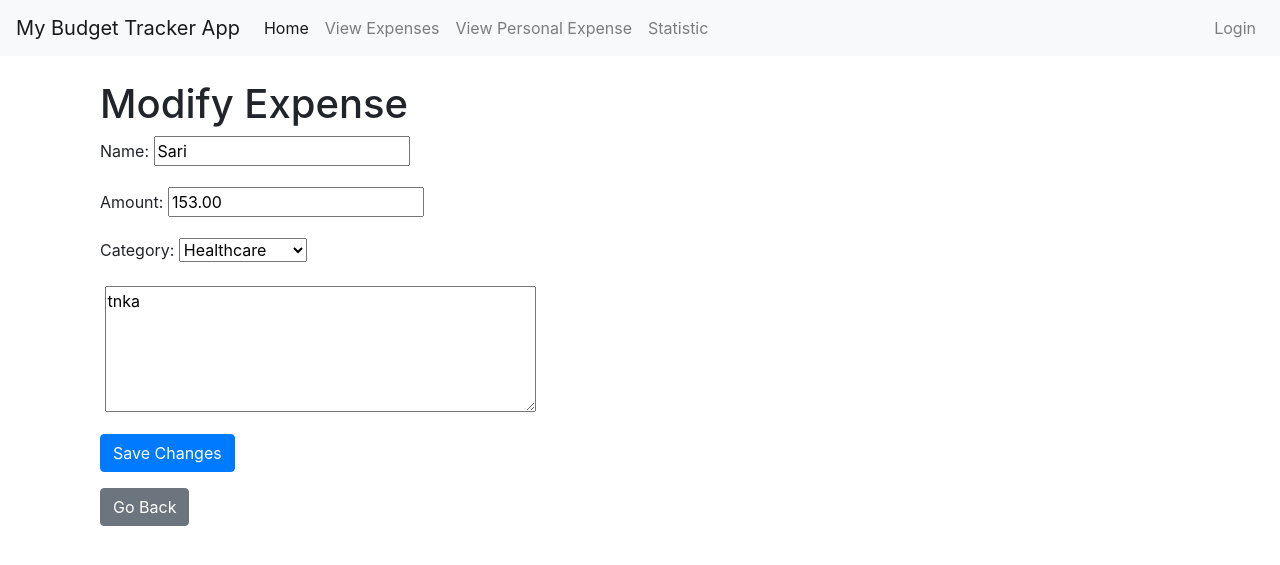
After one commit to omrysinwany/budget_tracker, a Django app: page /modify_expense/6/ in a window 1280 px wide. The commit adds this page. Shown: the top 565 px of the page. Run offline with Django 4.2, Linux system fonts and the light colour scheme; data comes from the database, SQL or seed files in the repository; both versions use the stored data as it was after the commit; some libraries are stand-ins or nearby versions.

```diff
--- a/budget_tracker/budget_tracker/urls.py
+++ b/budget_tracker/budget_tracker/urls.py
@@ -16,9 +16,14 @@ Including another URLconf
 """
 from django.contrib import admin
 from django.urls import include, path
+from django.conf import settings
+from django.conf.urls.static import static
 
 urlpatterns = [
     path("admin/", admin.site.urls),
     path("", include("expenses.urls")),
     path("", include("django.contrib.auth.urls")),
 ]
+
+if settings.DEBUG:
+    urlpatterns += static(settings.STATIC_URL, document_root=settings.STATIC_ROOT)
--- a/budget_tracker/expenses/forms.py
+++ b/budget_tracker/expenses/forms.py
@@ -10,7 +10,7 @@ class UserInput(forms.Form):
         unique_names_set = set(Expense.objects.filter(user__user=user).values_list('name', flat=True).distinct())
         self.fields['name'] = forms.ChoiceField(choices=[(name, name) for name in unique_names_set])
 
-class NewExpense(forms.Form):
+class NewExpenseForm(forms.Form):
     CATEGORIES = [
         'Groceries',
         'Utilities',
@@ -20,18 +20,38 @@ class NewExpense(forms.Form):
     ]
     EMPTY_CHOICE = ('', '---------')
 
-    Name = forms.CharField(max_length=200,required=True, widget=forms.TextInput(attrs={'placeholder': 'Your name'}))
-    Amount = forms.DecimalField(max_digits=10, decimal_places=2, required=True)
-    Category = forms.ChoiceField(choices=[EMPTY_CHOICE] + [(category, category) for category in CATEGORIES], required=True)
-    Notes = forms.CharField(required=False, label='', widget=forms.Textarea(attrs={'placeholder': 'Optional: Add any additional notes.', 'rows': 5}))
+    name = forms.CharField(
+        max_length=200,
+        required=True,
+        widget=forms.TextInput(attrs={'placeholder': 'Your name'})
+    )
+    amount = forms.DecimalField(
+        max_digits=10,
+        decimal_places=2,
+        required=True
+    )
+    category = forms.ChoiceField(
+        choices=[EMPTY_CHOICE] + [(category, category) for category in CATEGORIES],
+        required=True
+    )
+    notes = forms.CharField(
+        required=False,
+        label='',
+        widget=forms.Textarea(attrs={'placeholder': 'Optional: Add any additional notes.', 'rows': 5})
+    )
 
-    def clean_Name(self):
-        name = self.cleaned_data.get('Name', '')
+    def clean_name(self):
+        name = self.cleaned_data.get('name', '')
         return name.capitalize()
 
-    def clean_Category(self):
-        category = self.cleaned_data.get('Category', '')
+    def clean_category(self):
+        category = self.cleaned_data.get('category', '')
         return category.capitalize()
+
+    # If you need to use Meta, it should be an inner class
+    class Meta:
+        model = Expense
+        fields = ['name', 'amount', 'category', 'notes']
 
 class RegisterForm(UserCreationForm):
     email = forms.EmailField(required=True)
--- a/budget_tracker/expenses/templates/base.html
+++ b/budget_tracker/expenses/templates/base.html
@@ -1,26 +1,15 @@
 <!DOCTYPE html>
 <html lang="en">
 <head>
-    <meta charset="UTF-8" />
-    <meta name="viewport" content="width=device-width, initial-scale=1.0" />
+    <meta charset="UTF-8">
+    <meta name="viewport" content="width=device-width, initial-scale=1.0">
     <title>{% block title %} Budget Tracker App {% endblock %}</title>
-    <link
-      rel="stylesheet"
-      href="https://stackpath.bootstrapcdn.com/bootstrap/4.3.1/css/bootstrap.min.css"
-    />
+    <link rel="stylesheet" href="https://stackpath.bootstrapcdn.com/bootstrap/4.3.1/css/bootstrap.min.css">
 </head>
 <body>
     <nav class="navbar navbar-expand-lg navbar-light bg-light">
         <a class="navbar-brand" href="#">My Budget Tracker App</a>
-      <button
-        class="navbar-toggler"
-        type="button"
-        data-toggle="collapse"
-        data-target="#navbarNav"
-        aria-controls="navbarNav"
-        aria-expanded="false"
-        aria-label="Toggle navigation"
-      >
+        <button class="navbar-toggler" type="button" data-toggle="collapse" data-target="#navbarNav" aria-controls="navbarNav" aria-expanded="false" aria-label="Toggle navigation">
             <span class="navbar-toggler-icon"></span>
         </button>
         <div class="collapse navbar-collapse" id="navbarNav">
@@ -28,25 +17,20 @@
                 <li class="nav-item active">
                     <a class="nav-link" href={% url 'home' %}>Home</a>
                 </li>
-          {% if user.is_authenticated %}
                 <li class="nav-item">
                     <a class="nav-link" href={% url 'expense_list' %}>View Expenses</a>
-          </li>
-          <li class="nav-item">
                 </li>
                 <li class="nav-item">
                     <a class="nav-link" href={% url 'user_input_name' %}>View Personal Expense</a>
                 </li>
                 <li class="nav-item">
-            <a class="nav-link" href={% url 'add_expense' %}>Add Expense</a>
+                    <a class="nav-link" href={% url 'combined_statistics' %}>Statistic</a>
                 </li>
-          {% endif %}
             </ul>
         </div>
-      <div>
-        <ul class="navbar-nav">
+        <div class="navbar-nav ml-auto">
             {% if user.is_authenticated %}
-          <span class="navbar-text">Logged in as {{user.username}} | </span>
+            <span class="navbar-text mr-3">Logged in as {{ user.username }} | </span>
             <li class="nav-item">
                 <a class="nav-link" href="/logout">Logout</a>
             </li>
@@ -55,10 +39,13 @@
                 <a class="nav-link" href="/login">Login</a>
             </li>
             {% endif %}
-        </ul>
         </div>
     </nav>
-    <div class="container">{% block content %} {% endblock %}</div>
+
+    <div class="container mt-4">
+        {% block content %}{% endblock %}
+    </div>
+
     <script src="https://code.jquery.com/jquery-3.3.1.slim.min.js"></script>
     <script src="https://stackpath.bootstrapcdn.com/bootstrap/4.3.1/js/bootstrap.bundle.min.js"></script>
 </body>
--- /dev/null
+++ b/budget_tracker/expenses/templates/modify_expense.html
@@ -0,0 +1,37 @@
+{% extends "base.html" %}
+
+{% block title %} Modify Expense {% endblock %}
+
+{% block content %}
+  <div class="container mt-4">
+    <h1>Modify Expense</h1>
+
+    <form method="POST">
+      {% csrf_token %}
+
+      <div class="form-group">
+        <label for="{{ form.name.id_for_label }}">Name:</label>
+        {{ form.name }}
+      </div>
+
+      <div class="form-group">
+        <label for="{{ form.amount.id_for_label }}">Amount:</label>
+        {{ form.amount }}
+      </div>
+
+      <div class="form-group">
+        <label for="{{ form.category.id_for_label }}">Category:</label>
+        {{ form.category }}
+      </div>
+
+      <div class="form-group">
+        <label for="{{ form.date.id_for_label }}"></label>
+        {{ form.notes }}
+      </div>
+
+      <button type="submit" class="btn btn-primary" name="save">Save Changes</button>
+    </form>
+
+    <a href="{% url 'expense_list' %}" class="btn btn-secondary mt-3">Go Back</a>
+  </div>
+{% endblock %}
--- a/budget_tracker/expenses/urls.py
+++ b/budget_tracker/expenses/urls.py
@@ -6,8 +6,11 @@ urlpatterns = [
     path("home/", views.home, name="home"),
     path("sign-up/", views.sign_up, name="sign_up"),
     path('expenses/', views.expense_list, name='expense_list'),
+    path('modify_expense/<int:expense_id>/', views.modify_expense, name='modify_expense'),
+    path('delete_expense/<int:expense_id>/', views.delete_expense, name='delete_expense'),
     path('expenses/add-expense/', views.add_expense, name='add_expense'),
     path('personal/', views.user_input_name, name='user_input_name'),
     path('personal/<str:name>/', views.expense_detail, name='expense_detail'),
+    path('statistics/', views.combined_statistics, name='combined_statistics'),
 
 ]
--- a/budget_tracker/expenses/views.py
+++ b/budget_tracker/expenses/views.py
@@ -1,4 +1,5 @@
-from django.shortcuts import redirect, render, HttpResponse, HttpResponseRedirect
+import os
+from django.shortcuts import get_object_or_404, redirect, render, HttpResponse, HttpResponseRedirect
 from django.urls import reverse
 from django.contrib.auth.decorators import login_required
 from django.contrib.auth import login, logout, authenticate
@@ -6,8 +7,9 @@ from .models import *
 from .forms import *
 import numpy as np
 import pandas as pd
+import matplotlib.pyplot as plt
+from django.conf import settings
 
-@login_required(login_url="/login")
 def home(request):
     return render(request, "home.html")
 
@@ -31,13 +33,48 @@ def expense_list(request):
     expenses = Expense.objects.filter(user=users_instance)
     return render(request, 'expense_list.html', {'expenses': expenses})
 
+def modify_expense(request, expense_id):
+    expense = get_object_or_404(Expense, id=expense_id)
+
+    if request.method == 'POST':
+        form = NewExpenseForm(request.POST)
+        if form.is_valid():
+            # Update the expense object with the form data
+            expense.name = form.cleaned_data['name']
+            expense.amount = form.cleaned_data['amount']
+            expense.category = form.cleaned_data['category']
+            expense.notes = form.cleaned_data['notes']
+            expense.save()
+            return redirect('expense_list')
+    else:
+        # Populate the form with existing expense data
+        form = NewExpenseForm(initial={
+            'name': expense.name,
+            'amount': expense.amount,
+            'category': expense.category,
+            'notes': expense.notes,
+            'date': expense.date,
+        })
+
+    return render(request, 'modify_expense.html', {'form': form, 'expense': expense})
+
+def delete_expense(request, expense_id):
+    # Get the expense object or return a 404 response if not found
+    expense = get_object_or_404(Expense, id=expense_id)
+
+    # Delete the expense
+    expense.delete()
+
+    # Redirect to the expense list page or any other desired page
+    return redirect('expense_list')
+
 @login_required(login_url="/login")
 def add_expense(request):
 
     users_instance = Users.objects.get(user=request.user)
 
     if request.method == "POST":
-        form = NewExpense(request.POST)
+        form = NewExpenseForm(request.POST)
 
         if form.is_valid():
             cleaned_data = form.cleaned_data
@@ -53,7 +90,7 @@ def add_expense(request):
             return redirect('expense_list')
 
     else:
-        form = NewExpense()
+        form = NewExpenseForm()
 
     return render(request, 'add_expense.html', {'form': form})
 
@@ -77,17 +114,121 @@ def user_input_name(request):
         form = UserInput(user=request.user)
     return render(request, 'input_name.html', {'form': form})
 
+@login_required(login_url="/login")
+def statistics_view(request):
+    print("Entering user_statistics_view function")
 
-def expense_statistics(request):
-    expenses = Expense.objects.all()
-    data = {
-        'Amount': [expense.amount for expense in expenses],
-        'Category': [expense.name for expense in expenses],
+    # Fetch user-specific expenses
+    user_expenses = Expense.objects.filter(user__user=request.user)
+
+    # Create a DataFrame from the expenses
+    df = pd.DataFrame(list(user_expenses.values()))
+    print("DataFrame created successfully")
+    print("DataFrame columns:", df.columns)  # Print the columns of the DataFrame
+
+    # Add some debug prints to check the structure of df
+    print("DataFrame shape:", df.shape)
+    print("DataFrame head:", df.head())
+
+    # Calculate statistics
+    total_expenses = df['amount'].sum()
+    average_expense = df['amount'].mean()
+    category_counts = df['category'].value_counts()
+
+    # Define the directory for saving images
+    images_dir = os.path.join(settings.BASE_DIR, 'expenses', 'static', 'images')
+
+    # Ensure the directory exists, create it if not
+    os.makedirs(images_dir, exist_ok=True)
+
+    # Switch backend to 'Agg' to avoid main thread issues
+    plt.switch_backend('Agg')
+
+    # Plot a bar chart of expenses by category
+    plt.bar(category_counts.index, category_counts.values)
+    plt.title('Expense Distribution by Category')
+    plt.xlabel('Category')
+    plt.ylabel('Number of Expenses')
+    plt.xticks(rotation=45)
+    plt.tight_layout()
+
+    # Save the plot as an image
+    category_counts_plot = 'category_counts_plot.png'
+    plt.savefig(os.path.join(images_dir, category_counts_plot))
+    plt.close()
+
+    # Prepare context for rendering the template
+    context = {
+        'total_expenses': total_expenses,
+        'average_expense': average_expense,
+        'category_counts_plot': category_counts_plot,
     }
-    df = pd.DataFrame(data)
-    statistics = {
-        'Total': df['Amount'].sum(),
-        'Average': df['Amount'].mean(),
-        'Category_Count': df['Category'].value_counts().to_dict(),
+
+    # Render the template with the context
+    return context
+
+@login_required(login_url="/login")
+def user_statistics_view(request):
+    print("Entering user_statistics_view function")
+
+    # Fetch user-specific expenses
+    user_expenses = Expense.objects.filter(user__user=request.user)
+
+    # Create a DataFrame from the expenses
+    df = pd.DataFrame(list(user_expenses.values()))
+    print("DataFrame created successfully")
+    print("DataFrame columns:", df.columns)  # Print the columns of the DataFrame
+
+    # Add some debug prints to check the structure of df
+    print("DataFrame shape:", df.shape)
+    print("DataFrame head:", df.head())
+
+    # Calculate statistics
+    total_expenses = df['amount'].sum()
+    average_expense = df['amount'].mean()
+    category_counts = df['category'].value_counts()
+
+     # Define the directory for saving images
+    images_dir = os.path.join(settings.BASE_DIR, 'expenses', 'static', 'images')
+
+    # Ensure the directory exists, create it if not
+    os.makedirs(images_dir, exist_ok=True)
+
+    # Switch backend to 'Agg' to avoid main thread issues
+    plt.switch_backend('Agg')
+
+    # Create a pie chart of expenses by category
+    plt.pie(category_counts, labels=category_counts.index, autopct='%1.1f%%', startangle=90)
+    plt.axis('equal')  # Equal aspect ratio ensures that pie is drawn as a circle
+    plt.title('Expense Distribution by Category')
+
+     # Save the plot as an image
+    category_distribution_plot = 'category_distribution_plot.png'
+    plt.savefig(os.path.join(images_dir, category_distribution_plot))
+    plt.close()
+
+    # Prepare context for rendering the template
+    context = {
+        'total_expenses': total_expenses,
+        'average_expense': average_expense,
+        'category_distribution_plot': category_distribution_plot,
     }
-    return render(request, 'expenses/expense_statistics.html', {'statistics': statistics})
+
+    # Render the template with the context
+    return context
+
+@login_required(login_url="/login")
+def combined_statistics(request):
+     # Call each statistics function and get the context dictionaries
+    bar_chart_context = statistics_view(request)
+    pie_chart_context = user_statistics_view(request)
+
+    # Combine the context dictionaries
+    combined_context = {
+        'category_counts_plot': bar_chart_context['category_counts_plot'],
+        'category_distribution_plot': pie_chart_context['category_distribution_plot'],
+        'total_expenses': bar_chart_context['total_expenses'],
+    }
+
+    # Render a template with the combined context
+    return render(request, 'statistic.html', combined_context)
```
Also changed, not shown: budget_tracker/budget_tracker/settings.py (+8 -0 lines), budget_tracker/expenses/models.py (+8 -0 lines), budget_tracker/expenses/templates/expense_detail.html (+29 -8 lines), budget_tracker/expenses/templates/expense_list.html (+37 -4 lines), budget_tracker/expenses/templates/home.html (+41 -1 lines), budget_tracker/expenses/templates/statistic.html (added, +34 -0 lines), budget_tracker/db.sqlite3, budget_tracker/expenses/static/images/category_counts_plot.png (added), budget_tracker/expenses/static/images/category_distribution_plot.png (added). Lines whose indentation alone changed are shown as unchanged.
